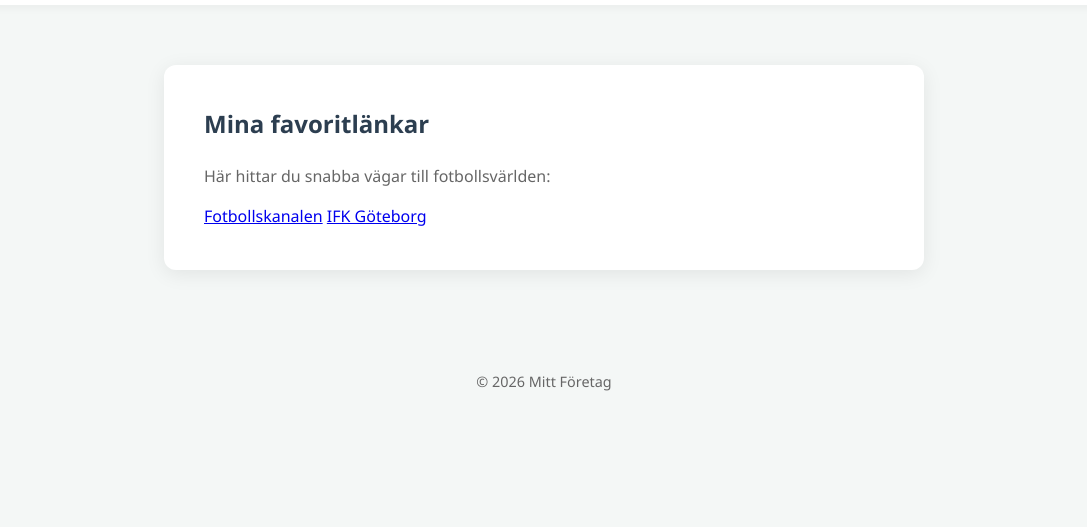
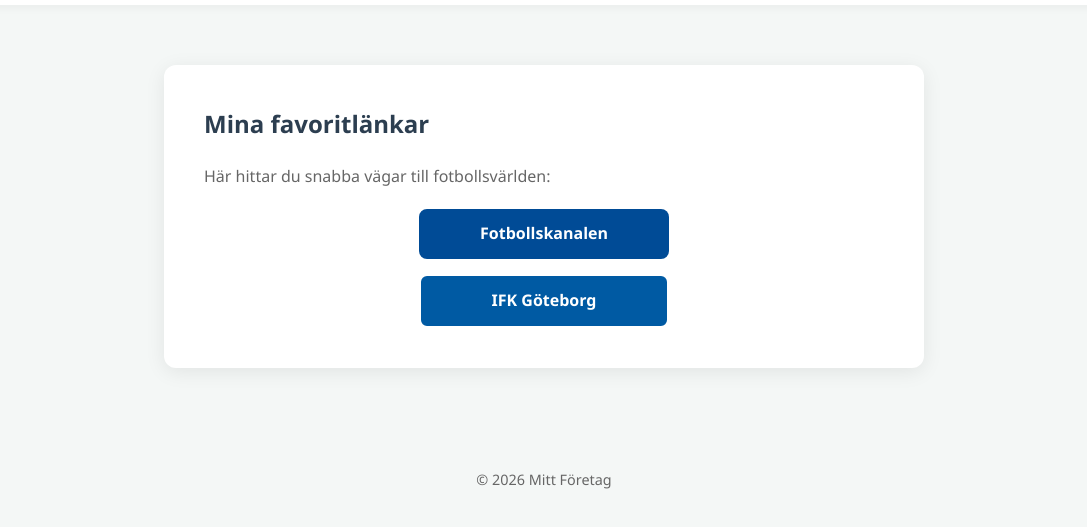
Before and after one commit to wilmerthorsson2/test-1, a plain HTML site: page index.html in a window 1280 px wide. Shown: the part 81-608 px from the top of the page, without its empty margins (96-1183 px from the left). Drawn offline with Linux system fonts and the light colour scheme.

Commit message:
Update style.css

```diff
--- a/style.css
+++ b/style.css
@@ -98,3 +98,38 @@
         margin: 0 10px;
     }
 }
+/* Styling för länk-knappar */
+.link-container {
+    display: flex;
+    flex-direction: column; /* Lägger dem under varandra */
+    gap: 15px;
+    align-items: center; /* Centrerar dem i mitten */
+    margin-top: 20px;
+}
+
+.button-link {
+    display: inline-block;
+    padding: 12px 24px;
+    text-decoration: none;
+    color: white;
+    border-radius: 8px;
+    font-weight: bold;
+    width: 100%;
+    max-width: 250px;
+    text-align: center;
+    transition: transform 0.2s, background-color 0.2s;
+}
+
+.button-link:hover {
+    transform: translateY(-3px); /* Liten lyfteffekt vid hovring */
+}
+
+/* Specifika färger för länkarna */
+.fk-blue {
+    background-color: #004b96;
+}
+
+.ifk-blue {
+    background-color: #005aa3;
+    border: 2px solid #ffffff; /* Ger en liten IFK-känsla */
+}
```
